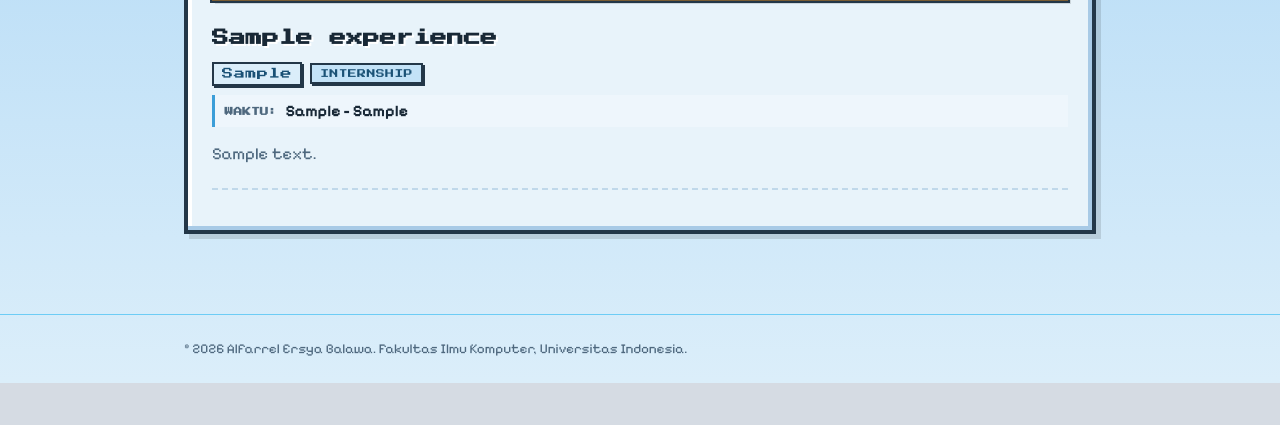
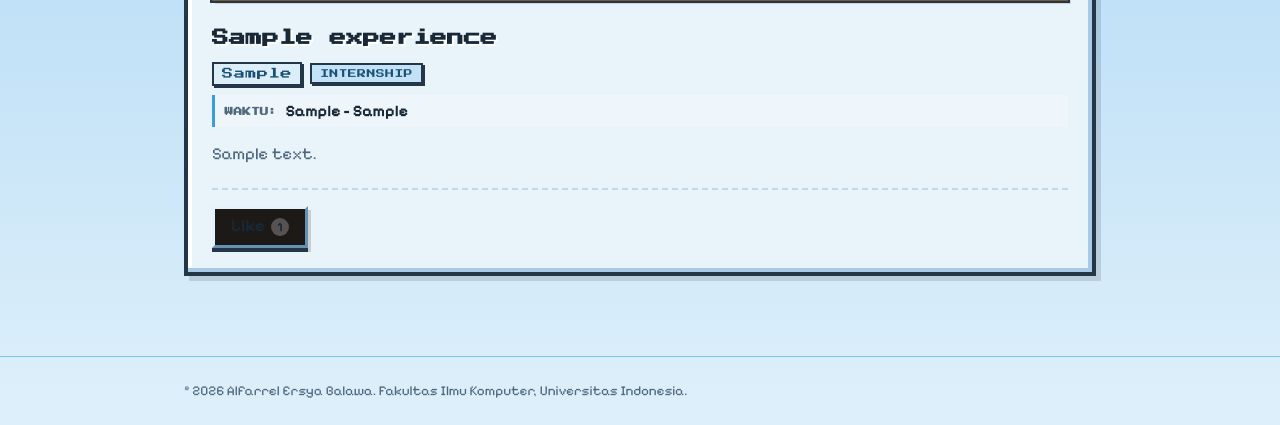
Before and after one commit to alpallel/portofolio, a Django app: page /experience/ in a window 1280 px wide. Shown: the part 820-1245 px from the top of the page. Before the commit the page ends 1203 px from the top, so only its background shows below. Run offline with Django 5.2, Linux system fonts and the light colour scheme; tables that the repository leaves empty hold one stand-in row (values such as "Sample post"); grey boxes marked "Sample" are stand-in pictures.

Commit message:
feat: add experience like feature

```diff
--- a/main/models.py
+++ b/main/models.py
@@ -22,6 +22,8 @@ class Experience(models.Model):
     organization = models.CharField(max_length=255, blank=True, null=True)
     started_at_string = models.CharField(max_length=20, blank=True, null=True)
     ended_at_string = models.CharField(max_length=20, blank=True, null=True)
+    liked_by = models.ManyToManyField(User, related_name="liked_experiences", blank=True)
+
     def __str__(self):
         return self.title
 
--- a/main/urls.py
+++ b/main/urls.py
@@ -15,6 +15,7 @@ urlpatterns = [
     path("experience/<uuid:experience_id>/edit/", edit_experience, name="edit_experience"),
     path("api/experience/", get_experiences_json, name="get_experiences_json"),
     path("experience/<uuid:experience_id>/delete/",delete_experience,name="delete_experience"),
+    path("experience/<uuid:experience_id>/like/", toggle_like, name="toggle_like"),
 
     path("projects/", show_projects, name="show_projects"),
     path("projects/add/", create_project, name="create_project"),
--- a/main/views.py
+++ b/main/views.py
@@ -228,3 +228,15 @@ def toggle_star(request, project_id):
             project.starred_by.add(request.user)
 
     return redirect("main:show_projects")
+
+@login_required(login_url="/login/")
+def toggle_like(request, experience_id):
+    experience = get_object_or_404(Experience, pk=experience_id)
+
+    if request.method == "POST":
+        if request.user in experience.liked_by.all():
+            experience.liked_by.remove(request.user)
+        else:
+            experience.liked_by.add(request.user)
+
+    return redirect("main:show_experience")
--- /dev/null
+++ b/templates/components/experience_like.html
@@ -0,0 +1,9 @@
+<form method="post" action="{% url 'main:toggle_like' experience.id %}" class="star-form">
+    {% csrf_token %}
+    <button type="submit"
+            class="button button-star{% if user in experience.liked_by.all %} is-starred{% endif %}"
+            title="{% if experience.liked_by.all %}Disukai oleh {{ experience.liked_by.all|join:', ' }}{% else %}Jadilah yang pertama memberi like{% endif %}">
+        {% if user in experience.liked_by.all %}Unlike{% else %}Like{% endif %}
+        <span class="star-count">{{ experience.liked_by.count }}</span>
+    </button>
+</form>
--- a/templates/experience.html
+++ b/templates/experience.html
@@ -65,6 +65,7 @@
 
                                 <div class="experience-card-actions">
                                     <div class="experience-actions">
+                                        {% include "components/experience_like.html" with experience=experience %}
                                         {% if user.is_superuser %}
                                             <a href="{% url 'main:edit_experience' experience.id %}"
                                             class="button button-primary">
```
Also changed, not shown: main/migrations/0006_experience_liked_by.py (added).
